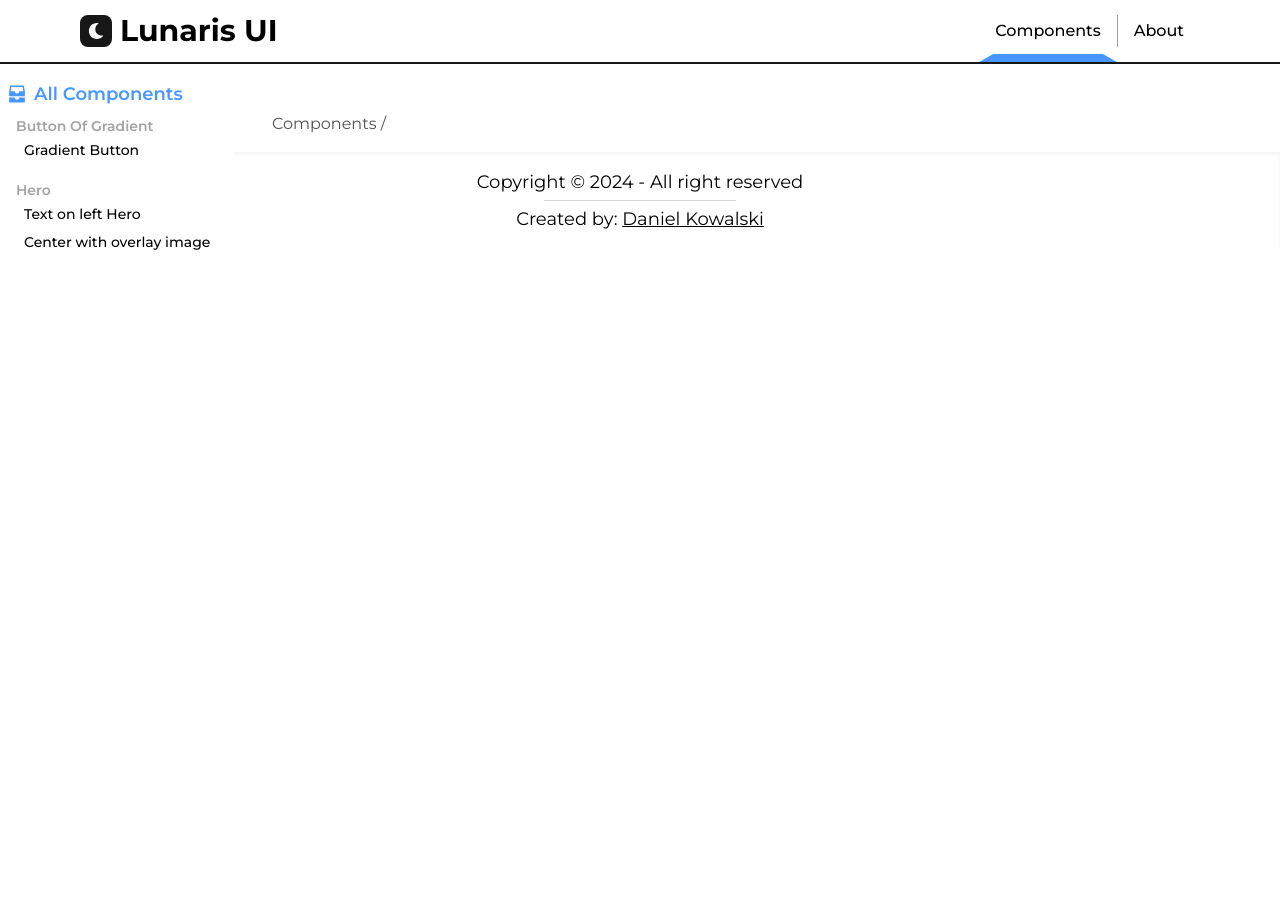
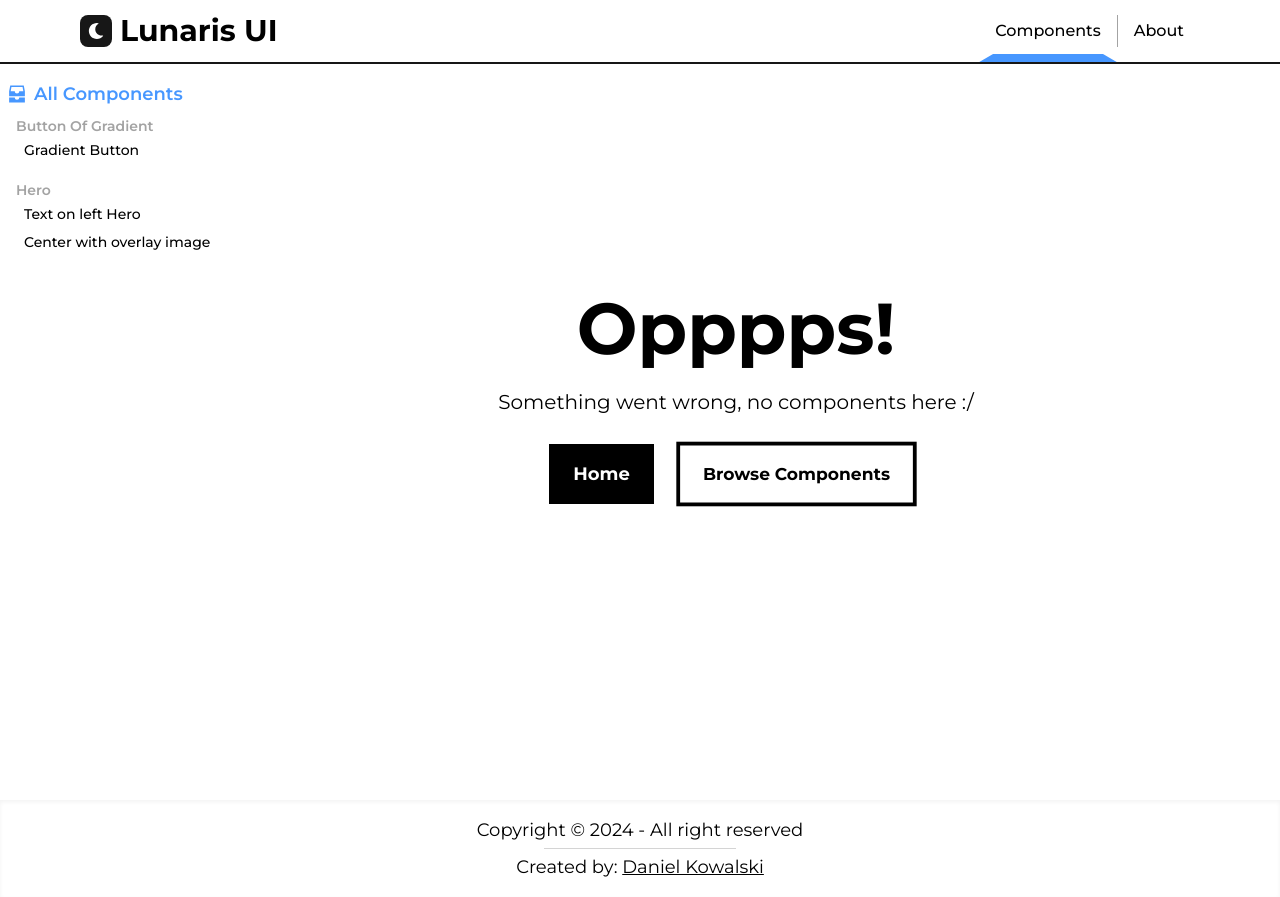
Before and after one commit to k0wal45/component-library, a Next.js app: page /components/about in a window 1280 px wide. Before the commit the page ends 800 px from the top, so only its background shows below. Built offline with nearby package versions, Linux system fonts and the light colour scheme.

Commit message:
added error if none of the components exist under slug

```diff
--- a/app/components/[slug]/page.tsx
+++ b/app/components/[slug]/page.tsx
@@ -2,6 +2,7 @@
 import ComponentShowcase from "@/components/ComponentShowcase/ComponentShowcase";
 import componentsData from "@/DATA/data";
 import { filterComponentsBySlug } from "@/DATA/helpers";
+import Link from "next/link";
 import { useParams, usePathname } from "next/navigation";
 import React from "react";
 
@@ -10,17 +11,44 @@ const page = () => {
 
   const data = filterComponentsBySlug(componentsData, slug);
 
+  if (data.components.length !== 0) {
     return (
       <div className="mt-24 flex flex-col gap-8 p-4">
         <div className="flex flex-col">
           <p className="text-neutral-600">Components / {data.name}</p>
-        <h1 className="text-4xl text-neutral-900 font-semibold">{data.name}</h1>
+          <h1 className="text-4xl text-neutral-900 font-semibold">
+            {data.name}
+          </h1>
         </div>
         {data.components.map((component) => (
           <ComponentShowcase component={component} key={component.name} />
         ))}
       </div>
     );
+  }
+
+  return (
+    <div className="w-full h-screen flex flex-col gap-6 items-center justify-center text-center">
+      <h1 className="text-5xl lg:text-7xl font-bold">Opppps!</h1>
+      <p className="text-xl max-w-xl">
+        Something went wrong, no components here :/
+      </p>
+      <div className="flex flex-wrap gap-4 items-center justify-center">
+        <Link
+          href=""
+          className="p-4 px-6 bg-black text-white font-bold text-lg hover:bg-neutral-800 active:scale-105 transition-all duration-200"
+        >
+          Home
+        </Link>
+        <Link
+          href=""
+          className="p-4 px-6 text-black border-4 scale-95 border-black font-bold text-lg hover:bg-neutral-800/10 active:scale-105 transition-all duration-200"
+        >
+          Browse Components
+        </Link>
+      </div>
+    </div>
+  );
 };
 
 export default page;
```
Lines whose indentation alone changed are shown as unchanged.
